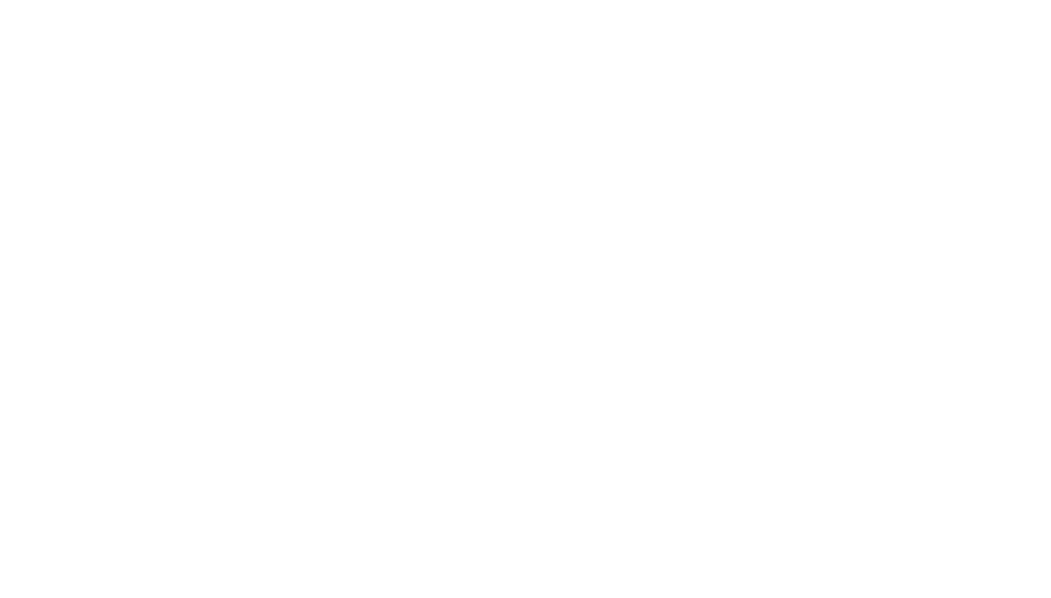
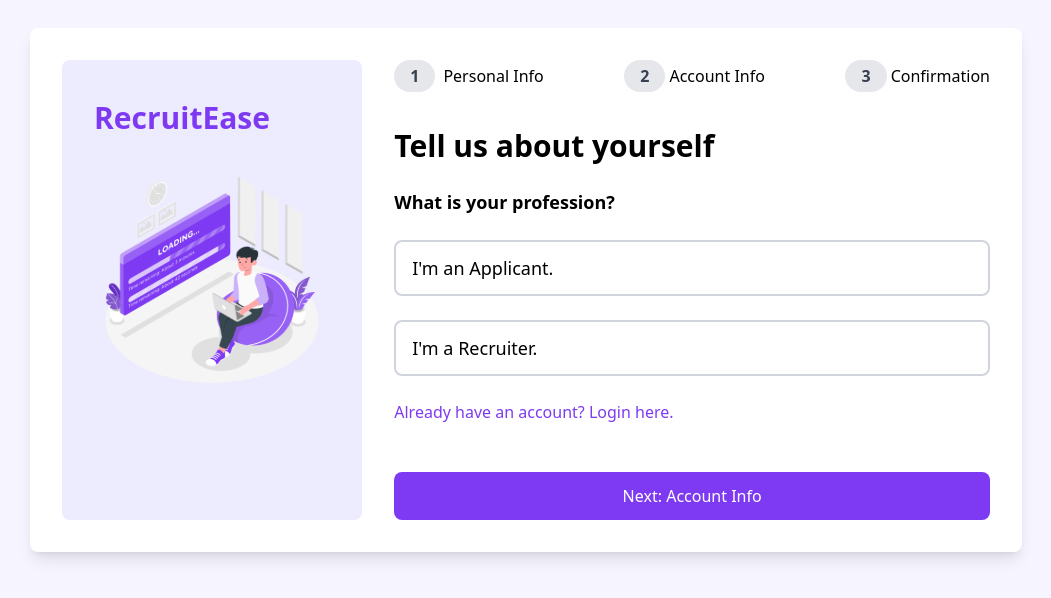
Before and after one commit to weiru00/recuitease-ai-recruitment, a React (Vite) app in the folder client/recruitease/: page /onboarding in a window 1280 px wide. Before the commit this address had no page. Shown: the part 110-708 px from the top of the page, without its empty margins (114-1165 px from the left). Built offline with nearby package versions, Linux system fonts and the light colour scheme.

Commit message:
onboarding ui

```diff
--- a/client/recruitease/package.json
+++ b/client/recruitease/package.json
@@ -17,6 +17,7 @@
     "flowbite-react": "^0.7.3",
     "react": "^18.2.0",
     "react-dom": "^18.2.0",
+    "react-firebase-hooks": "^5.1.1",
     "react-router-dom": "^6.22.3"
   },
   "devDependencies": {
--- a/client/recruitease/src/App.jsx
+++ b/client/recruitease/src/App.jsx
@@ -2,7 +2,7 @@
 import "flowbite";
 import styles from "./style";
 // import "../dist/output.css";
-import { Home, Login, Signup } from "./components";
+import { Home, Login, Signup, PrivateRoute, Onboarding } from "./components";
 import { ApplicantDashboard } from "./components/applicant";
 import {
   JobPostings,
@@ -44,6 +44,7 @@
         <Route path="/applicant-dashboard" element={<ApplicantDashboard />} />
         <Route path="/jobpostings" element={<JobPostings />} />
         <Route path="/talents" element={<Talents />} />
+        <Route path="/onboarding" element={<Onboarding />} />
         {/* <Route path="*" element={<NotFound />} />  */}
       </Routes>
     </div>
--- /dev/null
+++ b/client/recruitease/src/components/Onboarding.jsx
@@ -0,0 +1,127 @@
+import React from "react";
+import { login } from "../assets";
+
+const Onboarding = () => {
+  return (
+    <div>
+      {/* <section class="bg-white dark:bg-gray-900">
+        <div class="grid max-w-screen-xl px-4 py-8 mx-auto lg:gap-8 xl:gap-0 lg:py-16 lg:grid-cols-12">
+          <div class="mr-auto place-self-center lg:col-span-7">
+            <h1 class="max-w-2xl mb-4 text-4xl font-extrabold tracking-tight leading-none md:text-5xl xl:text-6xl dark:text-white">
+              Payments tool for software companies
+            </h1>
+            <p class="max-w-2xl mb-6 font-light text-gray-500 lg:mb-8 md:text-lg lg:text-xl dark:text-gray-400">
+              From checkout to global sales tax compliance, companies around the
+              world use Flowbite to simplify their payment stack.
+            </p>
+            <a
+              href="#"
+              class="inline-flex items-center justify-center px-5 py-3 mr-3 text-base font-medium text-center text-white rounded-lg bg-primary-700 hover:bg-primary-800 focus:ring-4 focus:ring-primary-300 dark:focus:ring-primary-900"
+            >
+              Get started
+              <svg
+                class="w-5 h-5 ml-2 -mr-1"
+                fill="currentColor"
+                viewBox="0 0 20 20"
+                xmlns="http://www.w3.org/2000/svg"
+              >
+                <path
+                  fill-rule="evenodd"
+                  d="M10.293 3.293a1 1 0 011.414 0l6 6a1 1 0 010 1.414l-6 6a1 1 0 01-1.414-1.414L14.586 11H3a1 1 0 110-2h11.586l-4.293-4.293a1 1 0 010-1.414z"
+                  clip-rule="evenodd"
+                ></path>
+              </svg>
+            </a>
+            <a
+              href="#"
+              class="inline-flex items-center justify-center px-5 py-3 text-base font-medium text-center text-gray-900 border border-gray-300 rounded-lg hover:bg-gray-100 focus:ring-4 focus:ring-gray-100 dark:text-white dark:border-gray-700 dark:hover:bg-gray-700 dark:focus:ring-gray-800"
+            >
+              Speak to Sales
+            </a>
+          </div>
+          <div class="hidden lg:mt-0 lg:col-span-5 lg:flex">
+            <img
+              src="https://flowbite.s3.amazonaws.com/blocks/marketing-ui/hero/phone-mockup.png"
+              alt="mockup"
+            />
+          </div>
+        </div>
+      </section> */}
+      <div className="flex h-screen w-full items-center justify-center bg-purple-50 px-36">
+        <div className="flex w-full max-w-screen-xl rounded-lg bg-white p-8 shadow-lg">
+          <div className="mr-8 flex w-1/3 flex-col rounded-lg bg-purple-100 px-8 py-10 text-white">
+            <div className="flex items-center space-x-3">
+              {/* <FlagIcon className="h-8 w-8" /> */}
+              <span className="text-3xl text-purple-600 font-bold">
+                RecruitEase
+              </span>
+            </div>
+
+            <div className="mt-6 flex flex-col space-y-4">
+              {/* <h2 className="text-2xl font-bold">Your selected plan</h2>
+              <p>30-day free trial</p>
+              <ul className="list-inside list-disc space-y-4">
+                <li>Individual configuration</li>
+                <li>No setup, or hidden fees</li>
+                <li>Team size: 1 developer</li>
+                <li>Premium support: 6 months</li>
+                <li>Free updates: 6 months</li>
+              </ul> */}
+              <img src={login} />
+            </div>
+          </div>
+          <div className="flex w-2/3 flex-col">
+            <div className="mb-9 flex items-center justify-between">
+              <div className="flex items-center space-x-2">
+                <div className="rounded-full bg-gray-200 px-4 py-1 text-md font-semibold text-gray-700">
+                  1
+                </div>
+                <span className="text-md font-medium">Personal Info</span>
+              </div>
+              <div className="flex items-center space-x-1">
+                <div className="rounded-full bg-gray-200 px-4 py-1 text-md font-semibold text-gray-700">
+                  2
+                </div>
+                <span className="text-md font-medium">Account Info</span>
+              </div>
+              <div className="flex items-center space-x-1">
+                <div className="rounded-full bg-gray-200 px-4 py-1 text-md font-semibold text-gray-700">
+                  3
+                </div>
+                <span className="text-md font-medium">Confirmation</span>
+              </div>
+            </div>
+            <div className="flex flex-col space-y-6">
+              <h2 className="text-3xl font-bold">Tell us about yourself</h2>
+              <p className="text-lg font-semibold">What is your profession?</p>
+              <div className="flex flex-col space-y-6">
+                <button className="flex w-full items-center justify-between rounded-lg border-2 border-gray-300 px-4 py-3 text-left hover:border-2 hover:border-purple-600 focus:border-purple-600 focus:ring-4 focus:outline-none focus:ring-purple-300">
+                  <span className="text-lg font-medium">I'm an Applicant.</span>
+                  {/* <ChevronRightIcon className="h-6 w-6" /> */}
+                </button>
+                <button className="flex w-full items-center justify-between rounded-lg border-2 border-gray-300 px-4 py-3 text-left hover:border-2 hover:border-purple-600 focus:border-purple-600 focus:ring-4 focus:outline-none focus:ring-purple-300">
+                  <span className="text-lg font-medium">I'm a Recruiter.</span>
+                  {/* <ChevronRightIcon className="h-6 w-6" /> */}
+                </button>
+              </div>
+              <div className="flex items-center justify-between">
+                <a className="text-md text-purple-600" href="#">
+                  Already have an account? Login here.
+                </a>
+                {/* <Button className="bg-blue-600 px-6 py-2 text-white">Next: Account Info</Button> */}
+              </div>
+            </div>
+            <button className="mt-12 flex w-full items-center rounded-lg bg-purple-600 px-4 py-3 text-center justify-center hover:bg-purple-800">
+              <span className="text-md text-white font-medium">
+                Next: Account Info
+              </span>
+              {/* <ChevronRightIcon className="h-6 w-6" /> */}
+            </button>
+          </div>
+        </div>
+      </div>
+    </div>
+  );
+};
+
+export default Onboarding;
--- /dev/null
+++ b/client/recruitease/src/components/PrivateRoute.jsx
@@ -0,0 +1,20 @@
+import React from "react";
+import { Route, Navigate } from "react-router-dom";
+import auth from "../firebase";
+import { useAuthState } from "react-firebase-hooks/auth";
+
+const PrivateRoute = ({ children }) => {
+  const [user, loading, error] = useAuthState(auth);
+
+  if (loading) {
+    return <div>Loading...</div>; // Or any loading spinner
+  }
+
+  if (!user) {
+    return <Navigate to="/login" />; // Redirect to login if there's no user
+  }
+
+  return children; // User is authenticated, render the child component
+};
+
+export default PrivateRoute;
--- a/client/recruitease/src/components/Signup.jsx
+++ b/client/recruitease/src/components/Signup.jsx
@@ -43,7 +43,7 @@
       setConfirmPassword("");
       setError(null); // Clear any previous error messages
 
-      navigate("/login");
+      navigate("/onboarding");
     } catch (error) {
       setError(error.message);
       alert("Registration failed:", error);
--- a/client/recruitease/src/components/index.js
+++ b/client/recruitease/src/components/index.js
@@ -7,6 +7,8 @@
 import Home from "./Home";
 import Login from "./Login";
 import Signup from "./Signup";
+import PrivateRoute from "./PrivateRoute";
+import Onboarding from "./Onboarding";
 
 export {
   Button,
@@ -18,4 +20,6 @@
   Home,
   Login,
   Signup,
+  PrivateRoute,
+  Onboarding,
 };
--- a/client/recruitease/src/components/recruiter/Sidebar.jsx
+++ b/client/recruitease/src/components/recruiter/Sidebar.jsx
@@ -1,9 +1,25 @@
 import React from "react";
 import { Link } from "react-router-dom";
 import { logo } from "../../assets";
+import { getAuth, signOut } from "firebase/auth";
+import { useNavigate } from "react-router-dom";
 import "flowbite";
 
 const Sidebar = () => {
+  const navigate = useNavigate();
+
+  const handleLogout = () => {
+    const auth = getAuth();
+    signOut(auth)
+      .then(() => {
+        // Sign-out successful.
+        navigate("/login");
+      })
+      .catch((error) => {
+        // An error happened.
+        console.error("Logout Error:", error);
+      });
+  };
   return (
     <div>
       <button
@@ -141,6 +157,7 @@
           <ul className="pt-5 mt-5 space-y-2 border-t border-gray-200 dark:border-gray-700">
             <li>
               <a
+                onClick={handleLogout}
                 href="#"
                 className="flex items-center p-2 text-base font-medium text-gray-900 rounded-lg transition duration-75 hover:bg-purple-100 dark:hover:bg-gray-700 dark:text-white group"
               >
```
Also changed, not shown: 1 other file (tests, documents, lock files or other folders).
